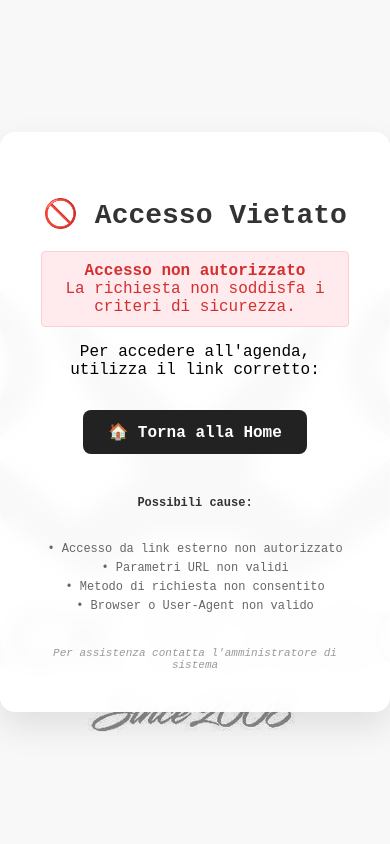
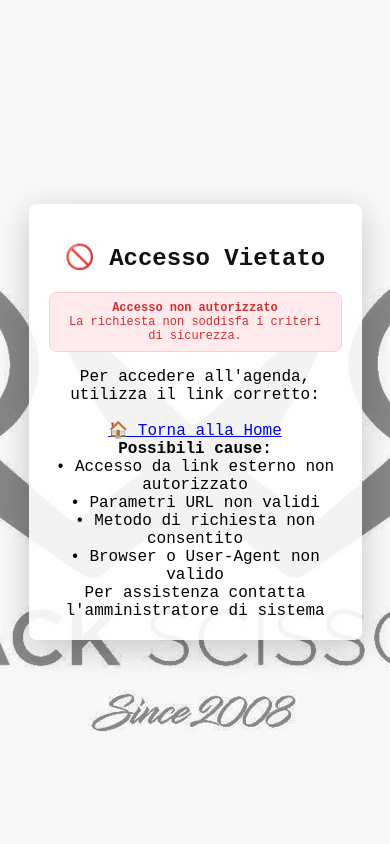
Before and after one commit to lmichael1996/agenda, a PHP site: page /public/access-denied.php in a window 390 px wide. Run offline with PHP 8.4, Linux system fonts and the light colour scheme.

Commit message:
Semplificazione CSS login: struttura ottimizzata e mobile-friendly

```diff
--- a/assets/css/login.css
+++ b/assets/css/login.css
@@ -1,115 +1,119 @@
-/* CSS Login Semplificato */
+/* LOGIN CSS - Struttura Semplificata */
+
+/* === BASE === */
+* {
+    box-sizing: border-box;
+    -webkit-tap-highlight-color: transparent;
+}
+
 body {
     font-family: 'Courier New', monospace;
-    background: url('../images/background.png') center fixed no-repeat;
+    background: url('../images/background.png') center no-repeat fixed;
     margin: 0;
+    padding: 10px;
     display: flex;
     align-items: center;
     justify-content: center;
     min-height: 100vh;
 }
 
-.login-box {
+/* === CONTENITORE PRINCIPALE === */
+.login-box, .error-box {
     background: rgba(255, 255, 255, 0.9);
     border-radius: 12px;
     padding: 40px;
     max-width: 400px;
     width: 90%;
+    text-align: center;
     box-shadow: 0 8px 32px rgba(0, 0, 0, 0.2);
-    text-align: center;
 }
 
-.login-box h2 {
+.login-box h2, .error-box h2 {
     color: #111;
     margin-bottom: 30px;
     font-size: 2rem;
 }
 
+/* === MESSAGGI === */
 .error-message {
+    background: #ffebee;
     color: #d32f2f;
-    background: #ffebee;
-    padding: 10px;
-    border-radius: 4px;
-    margin-bottom: 15px;
     border: 1px solid #ffcdd2;
 }
 
 .attempts-warning {
     background: linear-gradient(135deg, #ffa726, #ff9800);
     color: white;
-    padding: 12px 15px;
-    border-radius: 8px;
-    margin-bottom: 15px;
     border-left: 4px solid #f57c00;
-    font-size: 14px;
-    text-align: center;
-    box-shadow: 0 2px 8px rgba(255, 167, 38, 0.3);
     animation: slideInDown 0.3s ease;
 }
 
 .attempts-info {
     background: linear-gradient(135deg, #42a5f5, #2196f3);
     color: white;
-    padding: 10px 15px;
-    border-radius: 8px;
-    margin-bottom: 15px;
     border-left: 4px solid #1976d2;
-    font-size: 13px;
-    text-align: center;
-    box-shadow: 0 2px 8px rgba(66, 165, 245, 0.3);
-}
-
-.attempts-info small {
-    font-size: 11px;
-    opacity: 0.9;
 }
 
 .security-notice {
     background: linear-gradient(135deg, #e8f5e8, #c8e6c9);
     color: #2e7d32;
-    padding: 10px 15px;
-    border-radius: 8px;
-    margin-bottom: 15px;
     border-left: 4px solid #4caf50;
-    font-size: 13px;
-    text-align: center;
-    box-shadow: 0 2px 8px rgba(76, 175, 80, 0.2);
 }
 
 .temporary-block {
     background: linear-gradient(135deg, #78909c, #607d8b);
     color: white;
-    padding: 20px;
-    border-radius: 8px;
-    text-align: center;
+    border-left: 4px solid #455a64;
     margin-top: 20px;
-    border-left: 4px solid #455a64;
 }
 
-.temporary-block p {
-    margin-bottom: 8px;
-    font-size: 16px;
+.error-message, .attempts-warning, .attempts-info, .security-notice, .temporary-block {
+    padding: 10px 15px;
+    border-radius: 8px;
+    margin-bottom: 15px;
+    font-size: 14px;
 }
 
-.temporary-block small {
-    font-size: 12px;
-    opacity: 0.8;
+/* === FORM === */
+input[type="text"], input[type="password"], input[type="submit"] {
+    font-family: inherit;
+    width: 100%;
+    padding: 12px;
+    margin: 8px 0;
+    border-radius: 8px;
+    font-size: 16px;
+    border: 1px solid #222;
 }
 
-/* CAPTCHA Adattivo */
+input[type="text"], input[type="password"] {
+    background: #fff;
+}
+
+input[type="text"]:focus, input[type="password"]:focus {
+    border-color: #444;
+    outline: none;
+}
+
+input[type="submit"] {
+    background: #222;
+    color: #fff;
+    border: none;
+    cursor: pointer;
+    font-weight: bold;
+}
+
+input[type="submit"]:hover {
+    background: #444;
+}
+
+/* === CAPTCHA === */
 .captcha-container {
     background: linear-gradient(135deg, #f8f9fa, #e9ecef);
     border: 2px solid #dee2e6;
     border-radius: 12px;
     margin: 20px 0;
     padding: 20px;
-    box-shadow: 0 4px 12px rgba(0, 0, 0, 0.1);
     transition: all 0.3s ease;
-    opacity: 1;
-}
-
-.captcha-container[style*="display: none"] {
-    display: none !important;
 }
 
 .captcha-container:hover {
@@ -132,27 +136,18 @@ body {
     background: linear-gradient(135deg, #ffffff, #f8f9fa);
     margin-right: 15px;
     position: relative;
-    transition: all 0.4s cubic-bezier(0.4, 0, 0.2, 1);
+    transition: all 0.4s ease;
     box-shadow: 0 2px 8px rgba(0, 0, 0, 0.1);
 }
 
 .custom-checkbox:hover {
     border-color: #495057;
     transform: scale(1.05);
-    box-shadow: 0 4px 12px rgba(0, 0, 0, 0.15);
-}
-
-.custom-checkbox.loading {
-    border-color: #1976d2;
-    background: linear-gradient(135deg, #e3f2fd, #bbdefb);
-    animation: pulse 1.5s infinite;
 }
 
 .custom-checkbox.verified {
     background: linear-gradient(135deg, #4caf50, #388e3c);
     border-color: #2e7d32;
-    box-shadow: 0 4px 16px rgba(76, 175, 80, 0.4);
-    animation: checkmark 0.5s ease;
 }
 
 .custom-checkbox.verified::after {
@@ -164,14 +159,6 @@ body {
     transform: translate(-50%, -50%);
     font-size: 18px;
     font-weight: bold;
-    text-shadow: 0 1px 2px rgba(0, 0, 0, 0.3);
-}
-
-.recaptcha-text {
-    font-size: 16px;
-    color: #343a40;
-    font-weight: 500;
-    text-shadow: 0 1px 2px rgba(255, 255, 255, 0.8);
 }
 
 .spinner {
@@ -188,142 +175,62 @@ body {
     transform: translate(-50%, -50%);
 }
 
+/* === ANIMAZIONI === */
 @keyframes spin {
     0% { transform: translate(-50%, -50%) rotate(0deg); }
     100% { transform: translate(-50%, -50%) rotate(360deg); }
 }
 
-@keyframes pulse {
-    0%, 100% { opacity: 1; }
-    50% { opacity: 0.7; }
+@keyframes slideInDown {
+    from { opacity: 0; transform: translateY(-20px); }
+    to { opacity: 1; transform: translateY(0); }
 }
 
-@keyframes checkmark {
-    0% { transform: scale(0.8); }
-    50% { transform: scale(1.1); }
-    100% { transform: scale(1); }
-}
+/* === RESPONSIVE === */
+@media (max-width: 768px) {
+    .login-box, .error-box {
+        padding: 20px;
+        margin: 10px;
+        border-radius: 8px;
+    }
 
-@keyframes slideInDown {
-    from {
-        opacity: 0;
-        transform: translateY(-20px);
+    .login-box h2, .error-box h2 {
+        font-size: 1.5rem;
+        margin-bottom: 20px;
     }
-    to {
-        opacity: 1;
-        transform: translateY(0);
+
+    .error-message, .attempts-warning, .attempts-info, .security-notice {
+        padding: 8px 12px;
+        font-size: 12px;
+        margin-bottom: 12px;
+    }
+
+    .captcha-container {
+        margin: 15px 0;
+        padding: 12px;
+        border-radius: 6px;
+    }
+
+    .custom-checkbox {
+        width: 24px;
+        height: 24px;
+        border-width: 2px;
+        margin-right: 8px;
+    }
+
+    input[type="text"], input[type="password"], input[type="submit"] {
+        padding: 12px;
+        margin: 6px 0;
+        border-radius: 6px;
+        -webkit-appearance: none;
+        appearance: none;
+    }
+
+    input[type="submit"]:active {
+        transform: scale(0.98);
+    }
+
+    .attempts-warning {
+        animation: none;
     }
 }
-
-/* Form Inputs */
-input[type="text"], input[type="password"], input[type="submit"] {
-    font-family: 'Courier New', monospace;
-    width: 100%;
-    padding: 12px;
-    margin: 8px 0;
-    border-radius: 8px;
-    font-size: 16px;
-    box-sizing: border-box;
-}
-
-input[type="text"], input[type="password"] {
-    border: 1px solid #222;
-    background: #fff;
-}
-
-input[type="text"]:focus, input[type="password"]:focus {
-    border-color: #444;
-    outline: none;
-}
-
-input[type="submit"] {
-    background: #222;
-    color: #fff;
-    border: none;
-    cursor: pointer;
-    font-weight: bold;
-}
-
-input[type="submit"]:hover {
-    background: #444;
-}
-
-@media (max-width: 480px) {
-    .login-box {
-        padding: 20px;
-        width: 95%;
-    }
-}
-
-/* Stili per pagine di errore */
-.error-box {
-    background: rgba(255, 255, 255, 0.95);
-    padding: 40px;
-    border-radius: 15px;
-    box-shadow: 0 15px 35px rgba(0, 0, 0, 0.1);
-    text-align: center;
-    max-width: 500px;
-    width: 90%;
-    backdrop-filter: blur(10px);
-    border: 1px solid rgba(255, 255, 255, 0.2);
-}
-
-.error-box h2 {
-    color: #333;
-    margin-bottom: 20px;
-    font-size: 28px;
-    font-weight: bold;
-}
-
-.home-button {
-    display: inline-block;
-    background: #222;
-    color: white;
-    padding: 12px 25px;
-    border-radius: 8px;
-    text-decoration: none;
-    margin: 15px 0;
-    font-family: 'Courier New', monospace;
-    font-weight: bold;
-    transition: background 0.3s ease;
-}
-
-.home-button:hover {
-    background: #444;
-    transform: translateY(-2px);
-}
-
-.error-details {
-    font-size: 12px;
-    color: #666;
-    margin-top: 25px;
-    line-height: 1.6;
-}
-
-.error-details strong {
-    color: #333;
-    display: block;
-    margin-bottom: 8px;
-}
-
-.support-text {
-    font-size: 11px;
-    color: #999;
-    margin-top: 30px;
-    font-style: italic;
-}
-
-/* Indicatore di sicurezza */
-.security-indicator {
-    display: flex;
-    align-items: center;
-    justify-content: center;
-    gap: 8px;
-    font-size: 12px;
-    color: #666;
-    margin-top: 20px;
-    padding: 8px;
-    background: rgba(76, 175, 80, 0.1);
-    border-radius: 6px;
-    border: 1px solid rgba(76, 175, 80, 0.2);
-}
```
